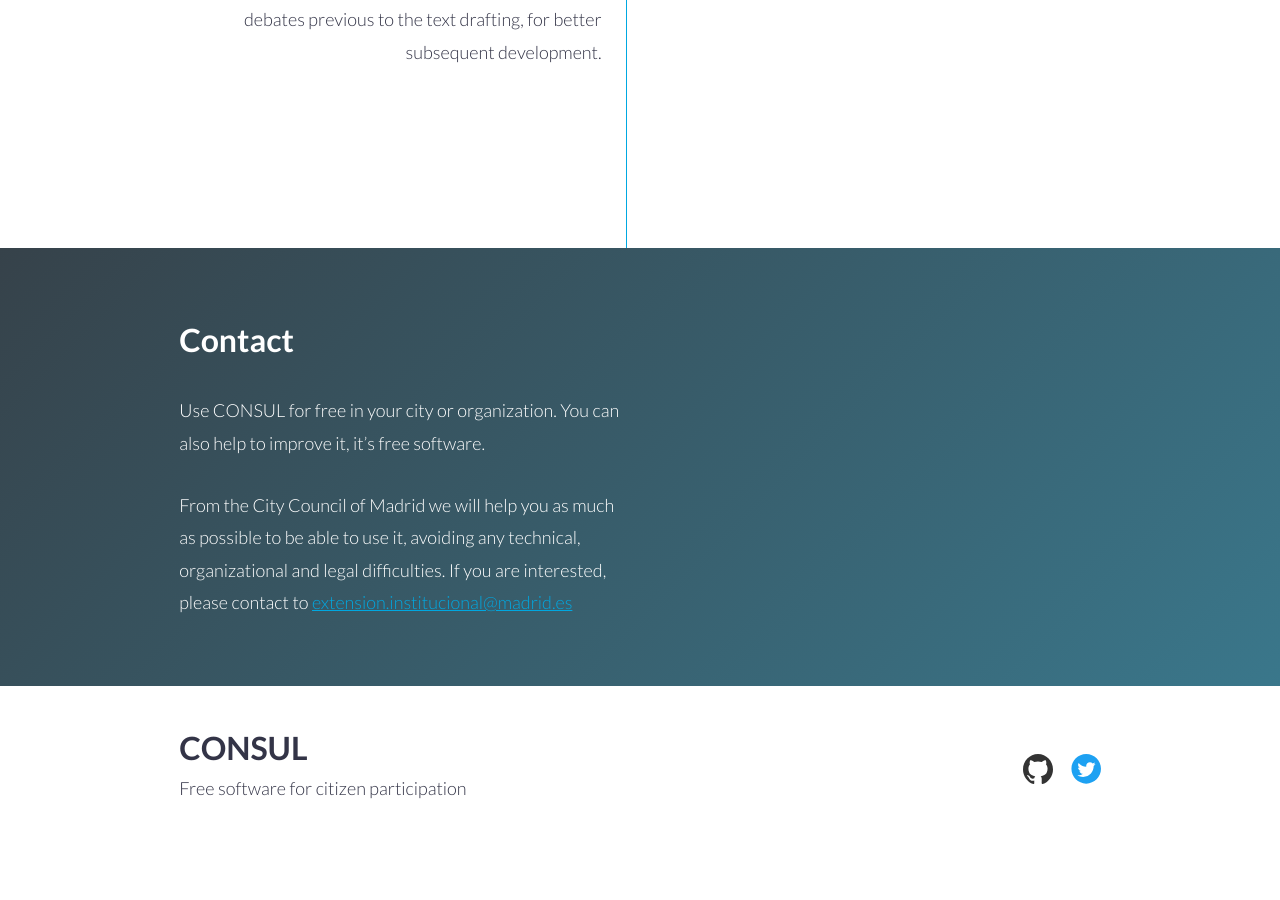
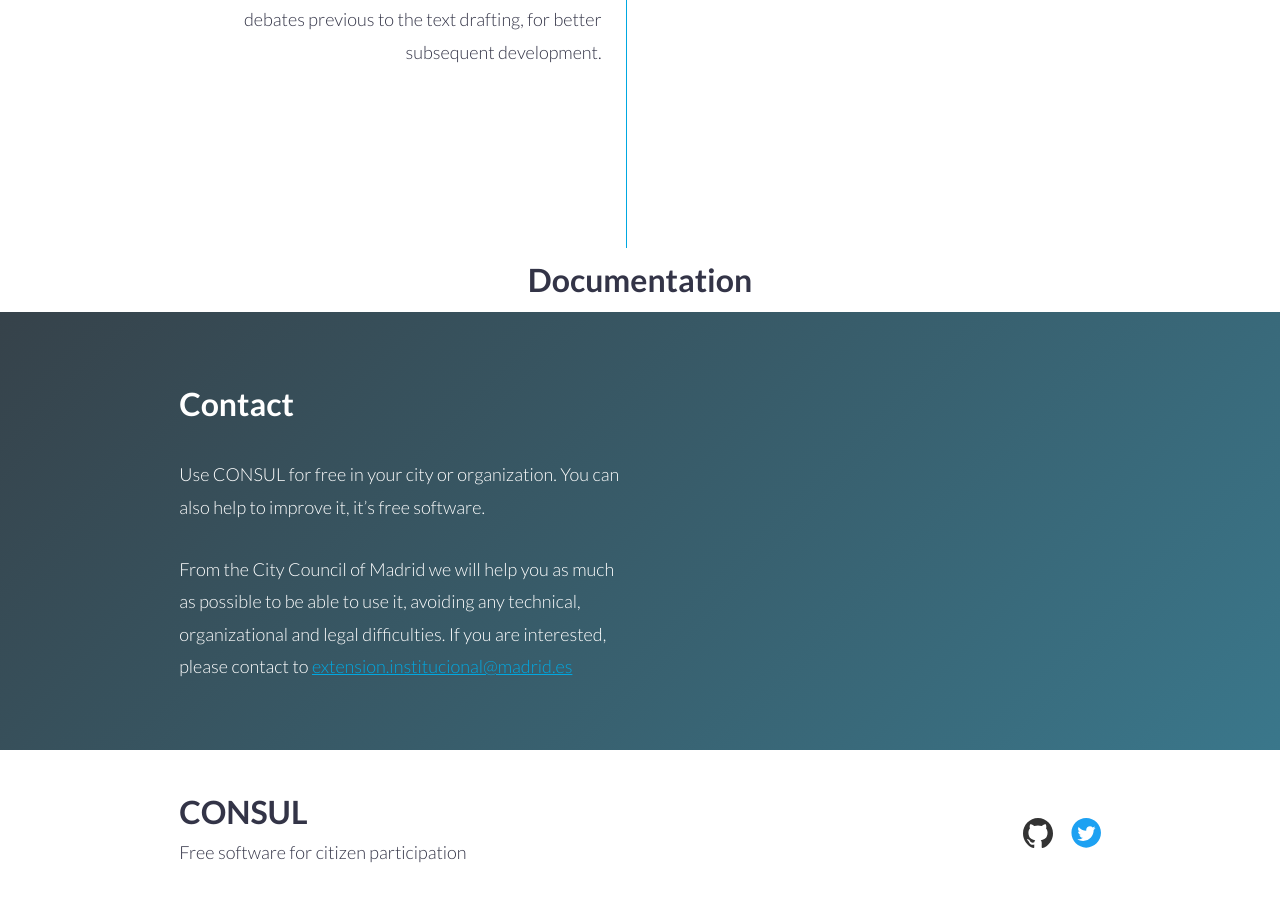
Before and after one commit to consuldemocracy/website, a Jekyll site: the page built from en/index.html, in a window 1280 px wide and 900 px high, scrolled down 4535 px. Built offline with Jekyll 4.4.1, drawn with Linux system fonts in a browser that asks for light colours; before the commit the page ends 5379 px from its top, so only the background shows below that.

Commit message:
adds documentation partial

```diff
--- a/_data/i18n/en.yml
+++ b/_data/i18n/en.yml
@@ -164,3 +164,5 @@
   budgets: "igQ8KGZdk9c"
   polls: "xi0AyZUDKnY"
   processes: "Pj0rk2HRskg"
+documentation:
+  title: "Documentation"
--- a/_data/i18n/es.yml
+++ b/_data/i18n/es.yml
@@ -164,3 +164,5 @@
   budgets: "fPNWwOgT75o"
   polls: "C2HsdaAYEFg"
   processes: "if-ouEDdnDk"
+documentation:
+  title: "Documentación"
--- /dev/null
+++ b/_includes/documentation.html
@@ -0,0 +1,5 @@
+<div class="row">
+  <div class="col-12 text-center">
+    <h2 id="documentation">{{ site.data.i18n[page.locale].documentation.title }}</h2>
+  </div>
+</div>
--- a/_includes/index.html
+++ b/_includes/index.html
@@ -16,6 +16,10 @@
   {% include features.html %}
 </div>
 
+<div class="container">
+  {% include documentation.html %}
+</div>
+
 <div class="contact">
   <div class="container">
     {% include contact.html %}
```
